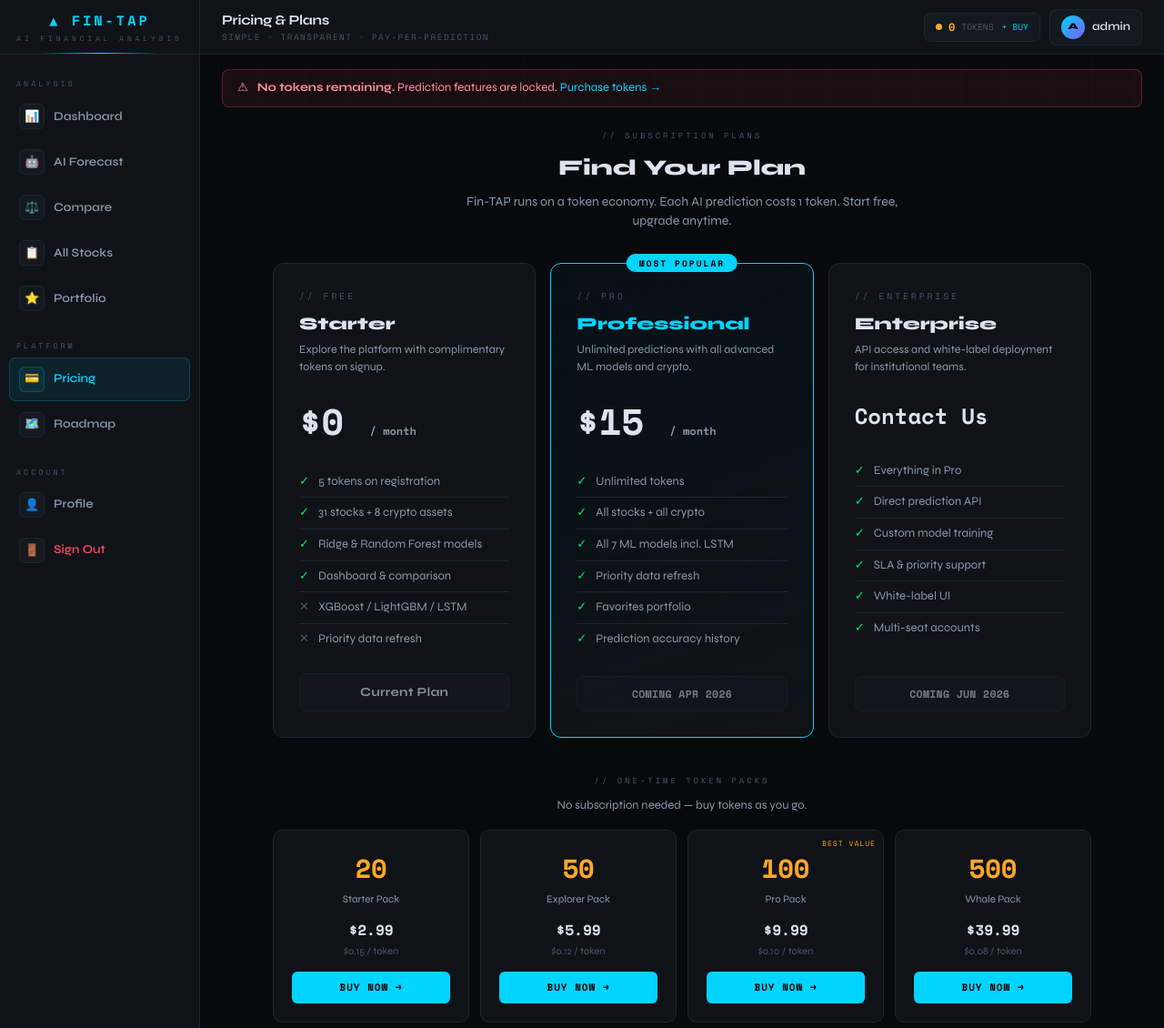
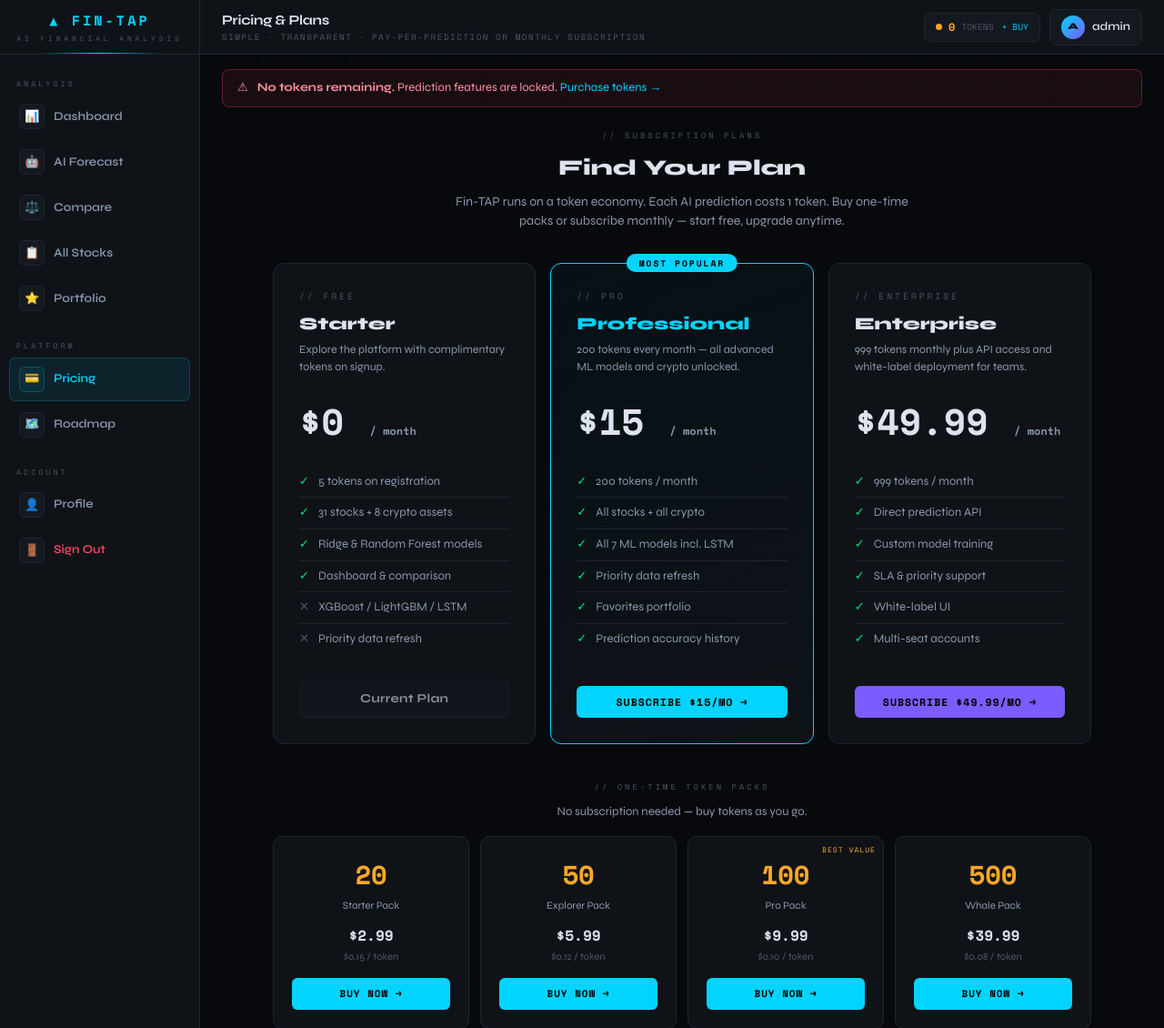
Before and after one commit to BaranSafa/Fin-TAP, a Flask app: page /prices in a window 1280 px wide. Shown: the top 1130 px of the page at 91% size. Run offline with Flask 3, Linux system fonts and the light colour scheme; a user stored in the database is signed in; data comes from the database, SQL or seed files in the repository; some libraries are stand-ins or nearby versions.

Commit message:
feat: add monthly subscription plans to pricing page
- SUBSCRIPTION_PLANS dict: Pro ($15/mo, 200 tokens) + Enterprise ($49.99/mo, 999 tokens)
- /api/payment/create-subscription endpoint — Stripe Checkout mode=subscription
- Webhook: handles invoice.payment_succeeded for monthly renewal token top-up
- prices.html: Pro & Enterprise buttons now active (subscribe → Stripe Checkout)
- subscribePlan() JS function mirrors buyPack() flow
- Enterprise plan updated from "Contact Us" to $49.99/mo with live button

Co-Authored-By: Claude Sonnet 4.6 <noreply@anthropic.com>

```diff
--- a/app.py
+++ b/app.py
@@ -551,6 +551,23 @@ TOKEN_PACKS = {
     "whale":    {"tokens": 500, "price_cents": 3999, "name": "Whale Pack    (500 Tokens)"},
 }
 
+SUBSCRIPTION_PLANS = {
+    "pro_monthly": {
+        "name":        "Fin-TAP Professional (Monthly)",
+        "price_cents": 1500,
+        "tokens":      200,   # tokens added on each billing cycle
+        "interval":    "month",
+        "label":       "Pro Monthly",
+    },
+    "enterprise_monthly": {
+        "name":        "Fin-TAP Enterprise (Monthly)",
+        "price_cents": 4999,
+        "tokens":      999,
+        "interval":    "month",
+        "label":       "Enterprise Monthly",
+    },
+}
+
 try:
     import stripe as _stripe_lib
     _stripe_key = os.environ.get("STRIPE_SECRET_KEY", "")
@@ -817,6 +834,55 @@ def api_create_checkout():
         return jsonify({"error": str(e)[:300]}), 500
 
 
+@app.route("/api/payment/create-subscription", methods=["POST"])
+@login_required
+@limiter.limit("10 per hour")
+@csrf.exempt
+def api_create_subscription():
+    """Stripe Subscription Checkout oturumu oluştur (aylık abonelik)."""
+    if not _stripe_ok:
+        return jsonify({"error": "Ödeme sistemi henüz aktif değil. STRIPE_SECRET_KEY env var'ı ayarlanmamış."}), 503
+
+    payload = request.get_json(silent=True) or {}
+    plan_id = payload.get("plan", "")
+
+    if plan_id not in SUBSCRIPTION_PLANS:
+        return jsonify({"error": "Geçersiz abonelik planı."}), 400
+
+    plan     = SUBSCRIPTION_PLANS[plan_id]
+    base_url = request.host_url.rstrip("/")
+    success_url = f"{base_url}/payment/success?session_id={{CHECKOUT_SESSION_ID}}"
+    cancel_url  = f"{base_url}/prices"
+
+    try:
+        session = stripe.checkout.Session.create(
+            payment_method_types=["card"],
+            line_items=[{
+                "price_data": {
+                    "currency":    "usd",
+                    "unit_amount": plan["price_cents"],
+                    "product_data": {"name": plan["name"]},
+                    "recurring":   {"interval": plan["interval"]},
+                },
+                "quantity": 1,
+            }],
+            mode="subscription",
+            success_url=success_url,
+            cancel_url=cancel_url,
+            metadata={
+                "user_id": str(current_user.id),
+                "plan_id": plan_id,
+                "tokens":  str(plan["tokens"]),
+            },
+        )
+        print(f"[stripe] subscription session oluşturuldu: user={current_user.id} plan={plan_id}")
+        return jsonify({"url": session.url})
+    except Exception as e:
+        print(f"[stripe] subscription session hatası: {e}")
+        traceback.print_exc()
+        return jsonify({"error": str(e)[:300]}), 500
+
+
 @app.route("/api/payment/webhook", methods=["POST"])
 @csrf.exempt
 def stripe_webhook():
@@ -851,12 +917,14 @@ def stripe_webhook():
             sess_data  = raw_event["data"]["object"]
             session_id = sess_data.get("id", "")
             meta       = sess_data.get("metadata") or {}
+            mode       = sess_data.get("mode", "payment")
 
             user_id = int(meta.get("user_id") or 0)
             tokens  = int(meta.get("tokens")  or 0)
             pack_id = str(meta.get("pack_id") or "")
+            plan_id = str(meta.get("plan_id") or "")
 
-            print(f"[stripe webhook] session={session_id} user={user_id} tokens={tokens} pack={pack_id}")
+            print(f"[stripe webhook] session={session_id} mode={mode} user={user_id} tokens={tokens}")
 
             if user_id and tokens:
                 w = Wallet.query.filter_by(user_id=user_id).first()
@@ -865,13 +933,42 @@ def stripe_webhook():
                     db.session.add(w)
                 w.balance += tokens
 
-                pack   = TOKEN_PACKS.get(pack_id, {})
-                amount = pack.get("price_cents", 0) / 100
+                if mode == "subscription":
+                    plan   = SUBSCRIPTION_PLANS.get(plan_id, {})
+                    amount = plan.get("price_cents", 0) / 100
+                else:
+                    pack   = TOKEN_PACKS.get(pack_id, {})
+                    amount = pack.get("price_cents", 0) / 100
+
                 db.session.add(Transaction(user_id=user_id, amount_paid=amount, tokens_added=tokens))
                 db.session.commit()
-                print(f"[stripe webhook] user={user_id} +{tokens} token eklendi OK")
+                print(f"[stripe webhook] user={user_id} +{tokens} token eklendi OK (mode={mode})")
             else:
                 print(f"[stripe webhook] UYARI: metadata boş — session={session_id} meta={meta}")
+
+        elif event_type == "invoice.payment_succeeded":
+            # Aylık yenileme — subscription renewal token yükleme
+            invoice   = raw_event["data"]["object"]
+            billing   = invoice.get("billing_reason", "")
+            # Sadece subscription_cycle (yenileme) olaylarını işle; ilk ödeme checkout.session.completed ile halledildi
+            if billing == "subscription_cycle":
+                sub_id = invoice.get("subscription", "")
+                try:
+                    sub    = stripe.Subscription.retrieve(sub_id)
+                    meta   = sub.get("metadata") or {}
+                    user_id = int(meta.get("user_id") or 0)
+                    plan_id = str(meta.get("plan_id") or "")
+                    tokens  = int(meta.get("tokens")  or 0)
+                    amount  = (invoice.get("amount_paid") or 0) / 100
+                    if user_id and tokens:
+                        w = Wallet.query.filter_by(user_id=user_id).first()
+                        if w:
+                            w.balance += tokens
+                            db.session.add(Transaction(user_id=user_id, amount_paid=amount, tokens_added=tokens))
+                            db.session.commit()
+                            print(f"[stripe webhook] yenileme: user={user_id} +{tokens} token (plan={plan_id})")
+                except Exception as sub_err:
+                    print(f"[stripe webhook] subscription renewal hatası: {sub_err}")
 
     except Exception as e:
         db.session.rollback()
--- a/frontend/templates/prices.html
+++ b/frontend/templates/prices.html
@@ -1,7 +1,7 @@
 {% extends "base.html" %}
 {% block title %}Pricing — Fin-TAP{% endblock %}
 {% block header_title %}Pricing & Plans{% endblock %}
-{% block header_sub %}SIMPLE · TRANSPARENT · PAY-PER-PREDICTION{% endblock %}
+{% block header_sub %}SIMPLE · TRANSPARENT · PAY-PER-PREDICTION OR MONTHLY SUBSCRIPTION{% endblock %}
 
 {% block content %}
 <style>
@@ -47,8 +47,8 @@
 <div style="text-align:center; margin-bottom:36px;" class="fade-up">
     <div class="sec-label" style="text-align:center;">// SUBSCRIPTION PLANS</div>
     <div style="font-size:1.5rem; font-weight:800; margin-bottom:8px;">Find Your Plan</div>
-    <div style="color:var(--text2); font-size:0.88rem; max-width:480px; margin:0 auto;">
-        Fin-TAP runs on a token economy. Each AI prediction costs 1 token. Start free, upgrade anytime.
+    <div style="color:var(--text2); font-size:0.88rem; max-width:520px; margin:0 auto;">
+        Fin-TAP runs on a token economy. Each AI prediction costs 1 token. Buy one-time packs or subscribe monthly — start free, upgrade anytime.
     </div>
 </div>
 
@@ -75,33 +75,39 @@
         <div class="hot-tag">MOST POPULAR</div>
         <div class="plan-label">// PRO</div>
         <div class="plan-name" style="color:var(--accent);">Professional</div>
-        <div class="plan-desc">Unlimited predictions with all advanced ML models and crypto.</div>
+        <div class="plan-desc">200 tokens every month — all advanced ML models and crypto unlocked.</div>
         <div class="plan-price">$15 <span>/ month</span></div>
         <ul class="plan-features">
-            <li><span class="pf-check">✓</span> Unlimited tokens</li>
+            <li><span class="pf-check">✓</span> 200 tokens / month</li>
             <li><span class="pf-check">✓</span> All stocks + all crypto</li>
             <li><span class="pf-check">✓</span> All 7 ML models incl. LSTM</li>
             <li><span class="pf-check">✓</span> Priority data refresh</li>
             <li><span class="pf-check">✓</span> Favorites portfolio</li>
             <li><span class="pf-check">✓</span> Prediction accuracy history</li>
         </ul>
-        <div class="btn btn-ghost" style="text-align:center; justify-content:center; display:flex; opacity:0.5; cursor:not-allowed; font-family:var(--mono); font-size:0.72rem;">COMING APR 2026</div>
+        <button class="pack-buy-btn" id="sub-pro-btn" onclick="subscribePlan('pro_monthly', this)"
+                style="font-size:0.72rem; letter-spacing:1px;">
+            SUBSCRIBE $15/MO →
+        </button>
     </div>
 
     <div class="price-card">
         <div class="plan-label">// ENTERPRISE</div>
         <div class="plan-name">Enterprise</div>
-        <div class="plan-desc">API access and white-label deployment for institutional teams.</div>
-        <div class="plan-price" style="font-size:1.5rem; line-height:3rem;">Contact Us</div>
+        <div class="plan-desc">999 tokens monthly plus API access and white-label deployment for teams.</div>
+        <div class="plan-price">$49.99 <span>/ month</span></div>
         <ul class="plan-features">
-            <li><span class="pf-check">✓</span> Everything in Pro</li>
+            <li><span class="pf-check">✓</span> 999 tokens / month</li>
             <li><span class="pf-check">✓</span> Direct prediction API</li>
             <li><span class="pf-check">✓</span> Custom model training</li>
             <li><span class="pf-check">✓</span> SLA & priority support</li>
             <li><span class="pf-check">✓</span> White-label UI</li>
             <li><span class="pf-check">✓</span> Multi-seat accounts</li>
         </ul>
-        <div class="btn btn-ghost" style="text-align:center; justify-content:center; display:flex; opacity:0.5; cursor:not-allowed; font-family:var(--mono); font-size:0.72rem;">COMING JUN 2026</div>
+        <button class="pack-buy-btn" id="sub-ent-btn" onclick="subscribePlan('enterprise_monthly', this)"
+                style="font-size:0.72rem; letter-spacing:1px; background:var(--purple);">
+            SUBSCRIBE $49.99/MO →
+        </button>
     </div>
 
 </div>
@@ -177,6 +183,7 @@
 {% block scripts %}
 <script>
 async function buyPack(packId, btn) {
+    const orig = btn.textContent;
     btn.disabled = true;
     btn.textContent = 'PROCESSING…';
     try {
@@ -190,13 +197,34 @@ async function buyPack(packId, btn) {
             window.location.href = data.url;
         } else {
             alert(data.error || 'Ödeme başlatılamadı. Lütfen tekrar deneyin.');
-            btn.disabled = false;
-            btn.textContent = 'BUY NOW →';
+            btn.disabled = false; btn.textContent = orig;
         }
     } catch (e) {
         alert('Bağlantı hatası. Lütfen tekrar deneyin.');
-        btn.disabled = false;
-        btn.textContent = 'BUY NOW →';
+        btn.disabled = false; btn.textContent = orig;
+    }
+}
+
+async function subscribePlan(planId, btn) {
+    const orig = btn.textContent;
+    btn.disabled = true;
+    btn.textContent = 'PROCESSING…';
+    try {
+        const res  = await fetch('/api/payment/create-subscription', {
+            method:  'POST',
+            headers: { 'Content-Type': 'application/json' },
+            body:    JSON.stringify({ plan: planId }),
+        });
+        const data = await res.json();
+        if (data.url) {
+            window.location.href = data.url;
+        } else {
+            alert(data.error || 'Abonelik başlatılamadı. Lütfen tekrar deneyin.');
+            btn.disabled = false; btn.textContent = orig;
+        }
+    } catch (e) {
+        alert('Bağlantı hatası. Lütfen tekrar deneyin.');
+        btn.disabled = false; btn.textContent = orig;
     }
 }
 </script>
```
